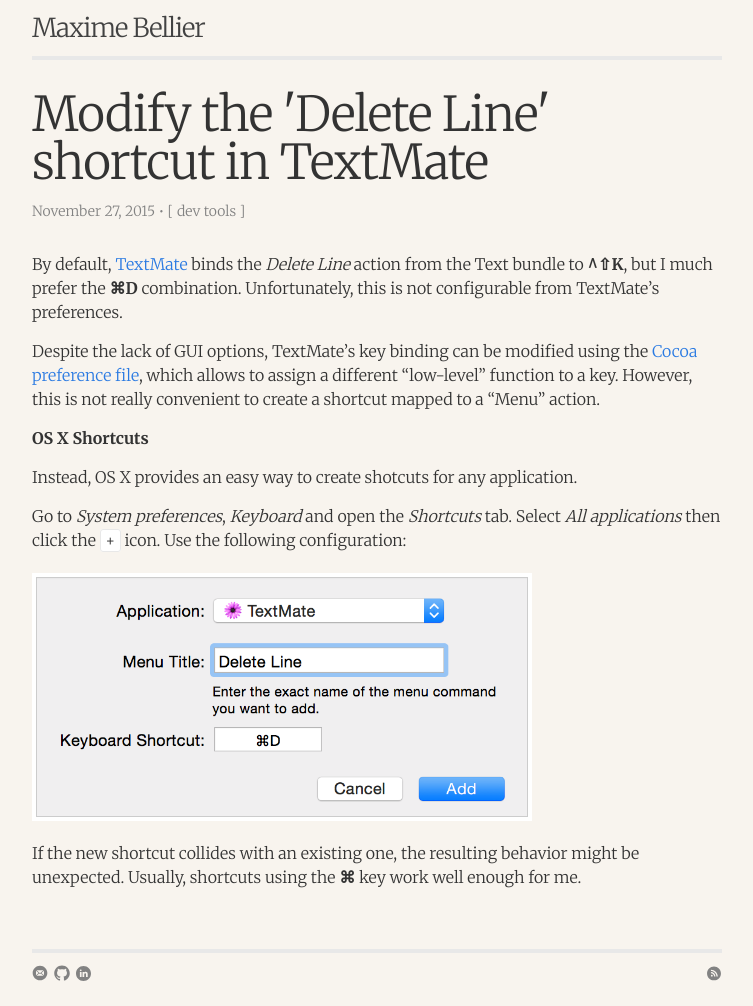
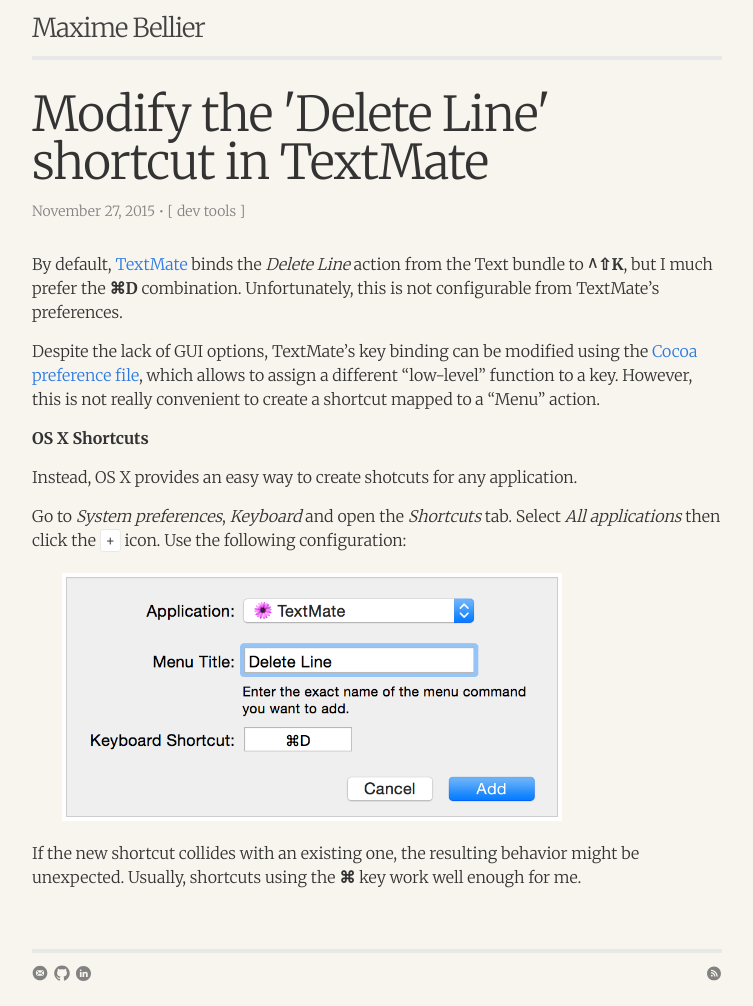
Before and after one commit to mbellier/mbellier.github.io, a Jekyll site: the page built from _posts/2015-11-27-modify-delete-line-shortcut-textmate.md, in a window 1280 px wide. Shown: the whole page, without its empty margins (263-1016 px from the left). Built offline with Jekyll 4.4.1, drawn with Linux system fonts in a browser that asks for light colours.

Commit message:
Added horizontal margin the images

```diff
--- a/_sass/_base.scss
+++ b/_sass/_base.scss
@@ -47,6 +47,8 @@
     display: block;
     margin-top: 20px;
     margin-bottom: 20px;
+    margin-left: 30px;
+    margin-right: 30px;
     vertical-align: middle;
     -webkit-box-shadow:
         0px 0px 0px 4px #fff inset,
```
